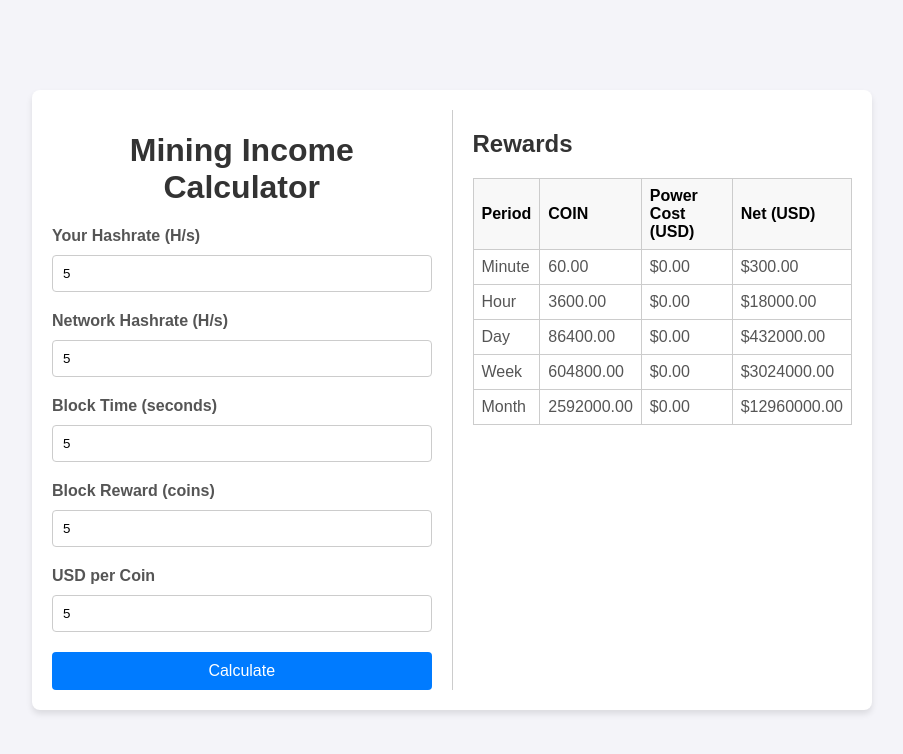
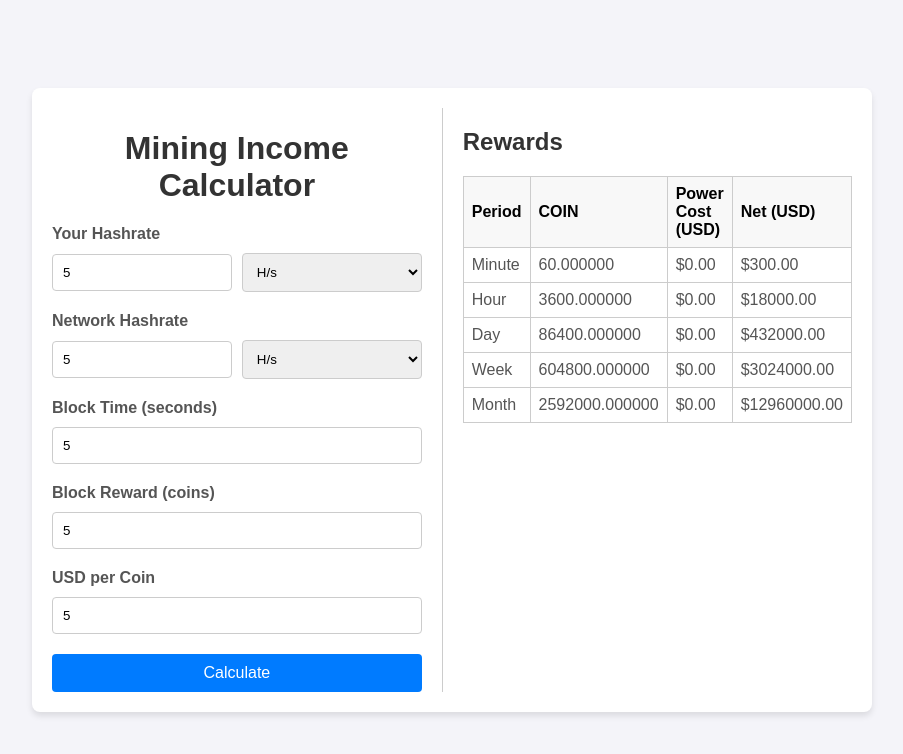
Before and after one commit to abdul66777/calculator, a plain HTML site: page index.html in a window 1280 px wide. Both pictures are taken after typing "5", "5", "5", "5", "5" into the empty fields and a click on the button "Calculate". Shown: the whole page, without its empty margins (188-1091 px from the left). Drawn offline with Linux system fonts and the light colour scheme.

Commit message:
Update index.html

```diff
--- a/index.html
+++ b/index.html
@@ -41,7 +41,12 @@
             font-weight: bold;
             color: #555555;
         }
-        input {
+        .input-group {
+            display: flex;
+            gap: 10px;
+            align-items: center;
+        }
+        input, select {
             width: 100%;
             padding: 10px;
             margin: 10px 0 20px;
@@ -89,11 +94,29 @@
         <div class="form-section">
             <h1>Mining Income Calculator</h1>
 
-            <label for="userHashrate">Your Hashrate (H/s)</label>
-            <input type="number" id="userHashrate" placeholder="Enter your hashrate">
+            <label for="userHashrate">Your Hashrate</label>
+            <div class="input-group">
+                <input type="number" id="userHashrate" placeholder="Enter your hashrate">
+                <select id="userUnit">
+                    <option value="1">H/s</option>
+                    <option value="1000">KH/s</option>
+                    <option value="1000000">MH/s</option>
+                    <option value="1000000000">GH/s</option>
+                    <option value="1000000000000">TH/s</option>
+                </select>
+            </div>
 
-            <label for="networkHashrate">Network Hashrate (H/s)</label>
-            <input type="number" id="networkHashrate" placeholder="Enter network hashrate">
+            <label for="networkHashrate">Network Hashrate</label>
+            <div class="input-group">
+                <input type="number" id="networkHashrate" placeholder="Enter network hashrate">
+                <select id="networkUnit">
+                    <option value="1">H/s</option>
+                    <option value="1000">KH/s</option>
+                    <option value="1000000">MH/s</option>
+                    <option value="1000000000">GH/s</option>
+                    <option value="1000000000000">TH/s</option>
+                </select>
+            </div>
 
             <label for="blockTime">Block Time (seconds)</label>
             <input type="number" id="blockTime" placeholder="Enter block time">
@@ -106,6 +129,7 @@
 
             <button onclick="calculateIncome()">Calculate</button>
         </div>
+
         <div class="results-section">
             <h2>Rewards</h2>
             <table class="results-table">
@@ -156,7 +180,9 @@
     <script>
         function calculateIncome() {
             const userHashrate = parseFloat(document.getElementById('userHashrate').value);
+            const userUnit = parseFloat(document.getElementById('userUnit').value);
             const networkHashrate = parseFloat(document.getElementById('networkHashrate').value);
+            const networkUnit = parseFloat(document.getElementById('networkUnit').value);
             const blockTime = parseFloat(document.getElementById('blockTime').value);
             const blockReward = parseFloat(document.getElementById('blockReward').value);
             const usdPerCoin = parseFloat(document.getElementById('usdPerCoin').value);
@@ -167,12 +193,14 @@
                 return;
             }
 
+            const userHashrateH = userHashrate * userUnit;
+            const networkHashrateH = networkHashrate * networkUnit;
+
             const secondsPerMinute = 60;
             const secondsPerHour = 3600;
             const secondsPerDay = 86400;
 
-            // Calculate rewards in coins
-            const rewardPerSecond = (userHashrate / networkHashrate) * (blockReward / blockTime);
+            const rewardPerSecond = (userHashrateH / networkHashrateH) * (blockReward / blockTime);
 
             const rewardPerMinute = rewardPerSecond * secondsPerMinute;
             const rewardPerHour = rewardPerSecond * secondsPerHour;
@@ -180,18 +208,17 @@
             const rewardPerWeek = rewardPerDay * 7;
             const rewardPerMonth = rewardPerDay * 30;
 
-            // Calculate rewards in USD
             const usdPerMinute = rewardPerMinute * usdPerCoin;
             const usdPerHour = rewardPerHour * usdPerCoin;
             const usdPerDay = rewardPerDay * usdPerCoin;
             const usdPerWeek = rewardPerWeek * usdPerCoin;
             const usdPerMonth = rewardPerMonth * usdPerCoin;
 
-            document.getElementById('minuteCoins').textContent = rewardPerMinute.toFixed(2);
-            document.getElementById('hourCoins').textContent = rewardPerHour.toFixed(2);
-            document.getElementById('dayCoins').textContent = rewardPerDay.toFixed(2);
-            document.getElementById('weekCoins').textContent = rewardPerWeek.toFixed(2);
-            document.getElementById('monthCoins').textContent = rewardPerMonth.toFixed(2);
+            document.getElementById('minuteCoins').textContent = rewardPerMinute.toFixed(6);
+            document.getElementById('hourCoins').textContent = rewardPerHour.toFixed(6);
+            document.getElementById('dayCoins').textContent = rewardPerDay.toFixed(6);
+            document.getElementById('weekCoins').textContent = rewardPerWeek.toFixed(6);
+            document.getElementById('monthCoins').textContent = rewardPerMonth.toFixed(6);
 
             document.getElementById('minuteUsd').textContent = `$${usdPerMinute.toFixed(2)}`;
             document.getElementById('hourUsd').textContent = `$${usdPerHour.toFixed(2)}`;
```
